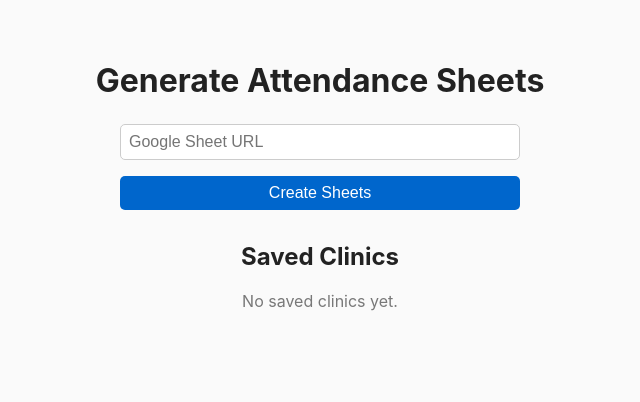
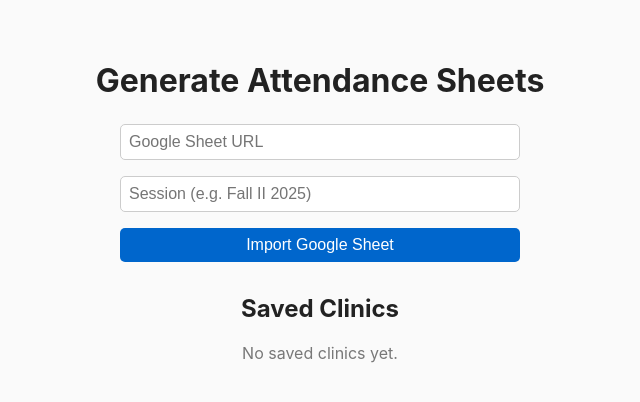
Before and after one commit to nlitenmusic/make_attendance, a Flask app: page / in a window 1280 px wide. Shown: the top 402 px of the page, without its empty margins (320-960 px from the left). Run offline with Flask 3, Linux system fonts and the light colour scheme; data that the repository does not hold is empty.

Commit message:
new session descriptions for later uploads

```diff
--- a/app.py
+++ b/app.py
@@ -211,11 +211,19 @@ def index():
                 date_tag = datetime.utcnow().strftime("%Y%m%d")
                 filename = f"{day}_{safe_clinic}_{date_tag}.csv"
 
+                # determine session: prefer explicit form value, otherwise keep any existing doc session, else default
+                form_session = request.form.get("session", "").strip()
+                if form_session:
+                    session_to_use = form_session
+                else:
+                    existing_doc = get_db()["sheets"].find_one({"rows.Day": day, "rows.Clinic": clinic})
+                    session_to_use = (existing_doc.get("session") if existing_doc and existing_doc.get("session") else SESSION_NAME)
+
                 doc = {
                     "filename": filename,
                     "rows": group_rows,
                     "dynamic_columns": dynamic_columns,
-                    "session": SESSION_NAME,
+                    "session": session_to_use,
                     "created_at": datetime.utcnow()
                 }
 
--- a/templates/index.html
+++ b/templates/index.html
@@ -113,9 +113,10 @@
 
 <h1>Generate Attendance Sheets</h1>
 
-<form method="post">
+<form method="post" action="{{ url_for('index') }}" class="upload-form">
   <input type="text" name="sheet_url" placeholder="Google Sheet URL" required>
-  <button type="submit">Create Sheets</button>
+  <input type="text" name="session" placeholder="Session (e.g. Fall II 2025)" style="min-width:220px;">
+  <button class="btn" type="submit">Import Google Sheet</button>
 </form>
 
 <h2 style="text-align:center; margin-top:2rem;">Saved Clinics</h2>
```
